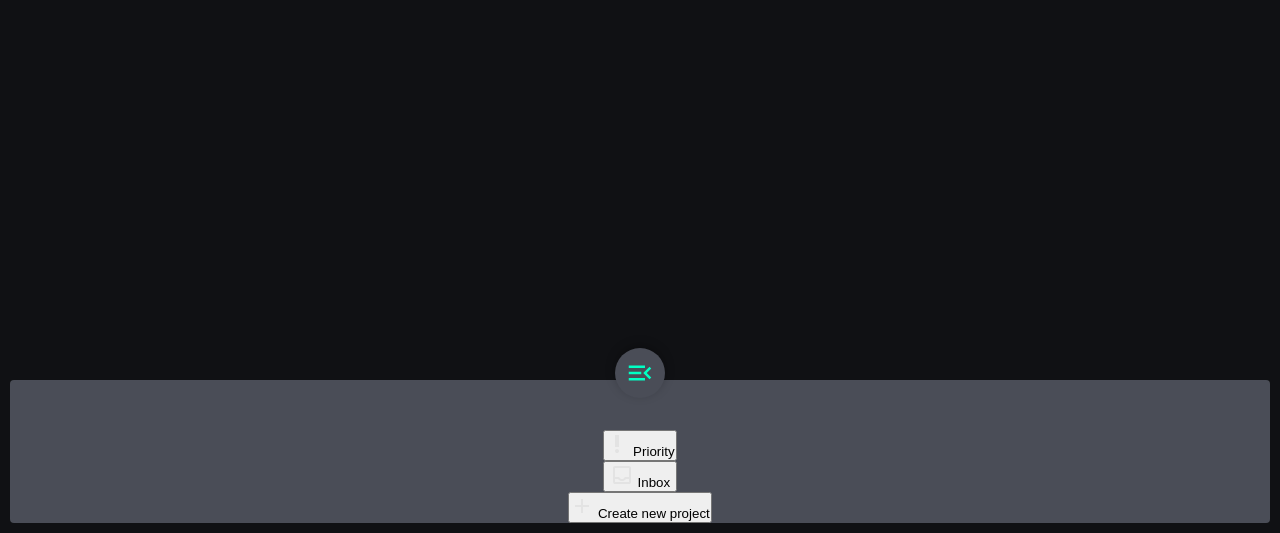
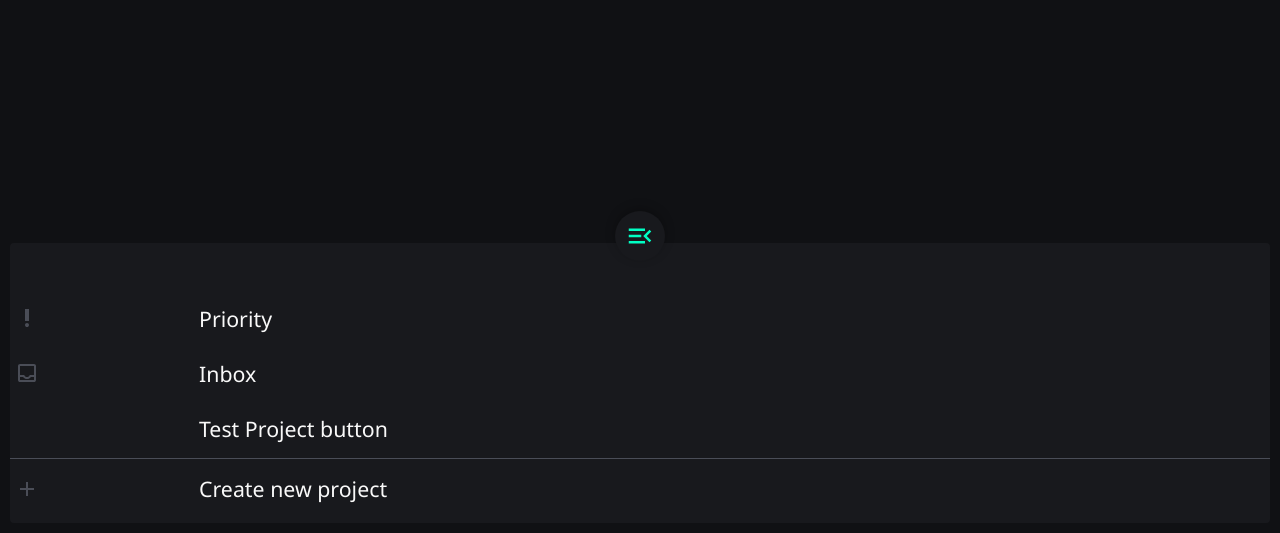
Before and after one commit to Liam-JL/odin-todo, a website built with webpack: page src/template.html in a window 1280 px wide. Both pictures are taken after a click on the button 640 px from the left and 753 px from the top of the page. Shown: the part 287-820 px from the top of the page. Built offline with nearby package versions, Linux system fonts and the light colour scheme.

Commit message:
Project bar widget styled

```diff
--- a/src/features.js
+++ b/src/features.js
@@ -29,6 +29,7 @@ export function toggleFormVisibility(inputsContainer) {
 
 export function toggleProjectBar(projectBar) {
     const children = projectBar.children;
+
     if(projectBar.classList.contains("active") === false) {
         projectBar.classList.add("active");
         for (const child of children) {
--- a/src/shared/style.css
+++ b/src/shared/style.css
@@ -4,6 +4,7 @@
     --secondary-color: #4A4D57;
     --accent-color: #00FFC4;
     --text-color: #F9F9F9;
+    --sidebar-color: #18191D;
 }
 
 * {
--- a/src/shared/styles/sidebar.css
+++ b/src/shared/styles/sidebar.css
@@ -1,10 +1,11 @@
 .project-bar {
     display: flex;
     flex-direction: column;
-    background-color: var(--secondary-color);
+    background-color: var(--sidebar-color);
     align-items: center;
     width: 100%;
     border-radius: 4px;
+    max-height: 50vh;
 }
 
 .project-bar__open-btn svg {
@@ -15,7 +16,7 @@
 
 .project-bar__open-btn {
     border: none;
-    background-color: var(--secondary-color);
+    background-color: var(--sidebar-color);
     display: flex;
     align-items: center;
     justify-content: center;
@@ -33,12 +34,56 @@
     fill: var(--background);
 }
 
+.project-bar__project-btn {
+    cursor: pointer;
+    border: none;
+    background: none;
+    color: var(--text-color);
+    height: 30px;
+    font: inherit;
+    display: flex;
+    justify-content: flex-start;
+    align-items: center;
+    position: relative;
+    padding: 25px 5px;
+    margin-bottom: 5px;
+}
+
+.project-bar__project-btn span {
+    position: absolute;
+    left: 15%;
+}
+
+.project-bar__project-btn svg {
+    fill: var(--secondary-color);
+}
+
 .project-bar__container {
     display: none;
+    width: 100%;
+    overflow: auto;
 }
 
-.projects-bar__add-btn {
+.project-bar__container > .project-bar__project-btn {
+    border-top-right-radius: 25px;
+    border-bottom-right-radius: 25px;
+}
+
+.project-bar__project-btn:hover {
+    background: fixed;
+    background-color: var(--secondary-color);
+}
+
+.project-bar__project-btn:hover svg{
+    fill: var(--accent-color);
+}
+
+
+.project-bar__project-btn--add {
     display: none;
+    width: 100%;
+    border-top: 1px solid var(--secondary-color);
+    height: 60px;
 }
 
 .project-bar__container.active {
@@ -46,6 +91,6 @@
     flex-direction: column;
 }
 
-.projects-bar__add-btn.active {
-    display: block;
+.project-bar__project-btn--add.active {
+    display: flex;
 }
--- a/src/widgets.js
+++ b/src/widgets.js
@@ -110,23 +110,24 @@ export function renderProjectsBar() {
             </svg>
         </button>
         <div class="project-bar__container">
-            <button class="project-bar__project">
+            <button class="project-bar__project-btn">
                 <svg xmlns="http://www.w3.org/2000/svg" height="24px" viewBox="0 -960 960 960" width="24px" fill="#e3e3e3">
                     <path d="M480-120q-33 0-56.5-23.5T400-200q0-33 23.5-56.5T480-280q33 0 56.5 23.5T560-200q0 33-23.5 56.5T480-120Zm-80-240v-480h160v480H400Z"/>
                 </svg>
-                Priority
+                <span>Priority</span>
             </button>
-            <button class="project-bar__project">
+            <button class="project-bar__project-btn">
                 <svg xmlns="http://www.w3.org/2000/svg" height="24px" viewBox="0 -960 960 960" width="24px" fill="#e3e3e3">
                     <path d="M200-120q-33 0-56.5-23.5T120-200v-560q0-33 23.5-56.5T200-840h560q33 0 56.5 23.5T840-760v560q0 33-23.5 56.5T760-120H200Zm0-80h560v-120H640q-30 38-71.5 59T480-240q-47 0-88.5-21T320-320H200v120Zm280-120q38 0 69-22t43-58h168v-360H200v360h168q12 36 43 58t69 22ZM200-200h560-560Z"/>
                 </svg>
-                Inbox
+                <span>Inbox</span>
             </button>
+            <button class="project-bar__project-btn"><span>Test Project button</span></button>
         </div>
-        <button class="projects-bar__add-btn">
+        <button class="project-bar__project-btn project-bar__project-btn--add">
             <svg xmlns="http://www.w3.org/2000/svg" height="24px" viewBox="0 -960 960 960" width="24px" fill="#e3e3e3">
                 <path d="M440-440H200v-80h240v-240h80v240h240v80H520v240h-80v-240Z"/>
-            </svg> Create new project
+            </svg> <span>Create new project</span>
         </button>
     `
 
```
